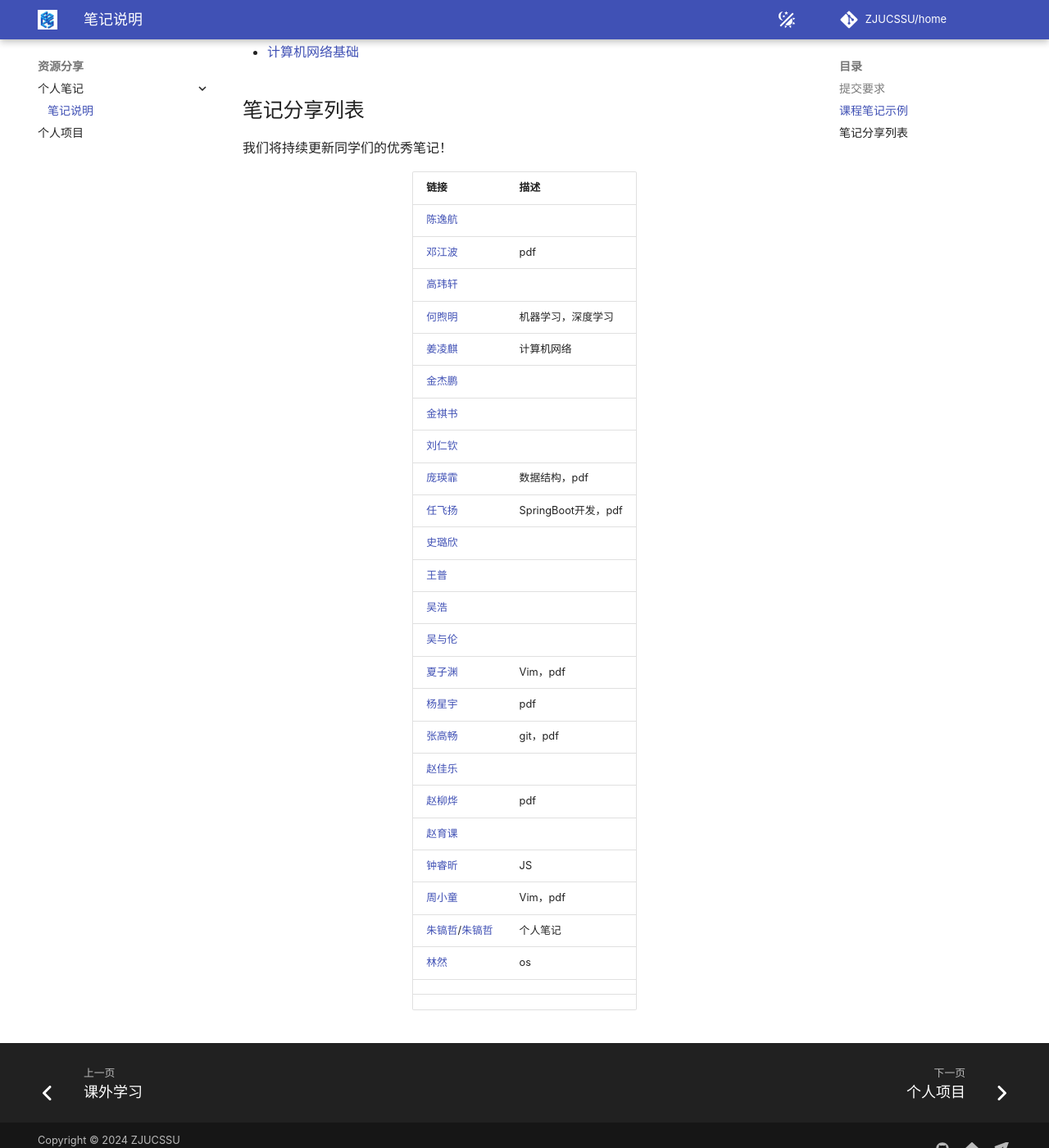
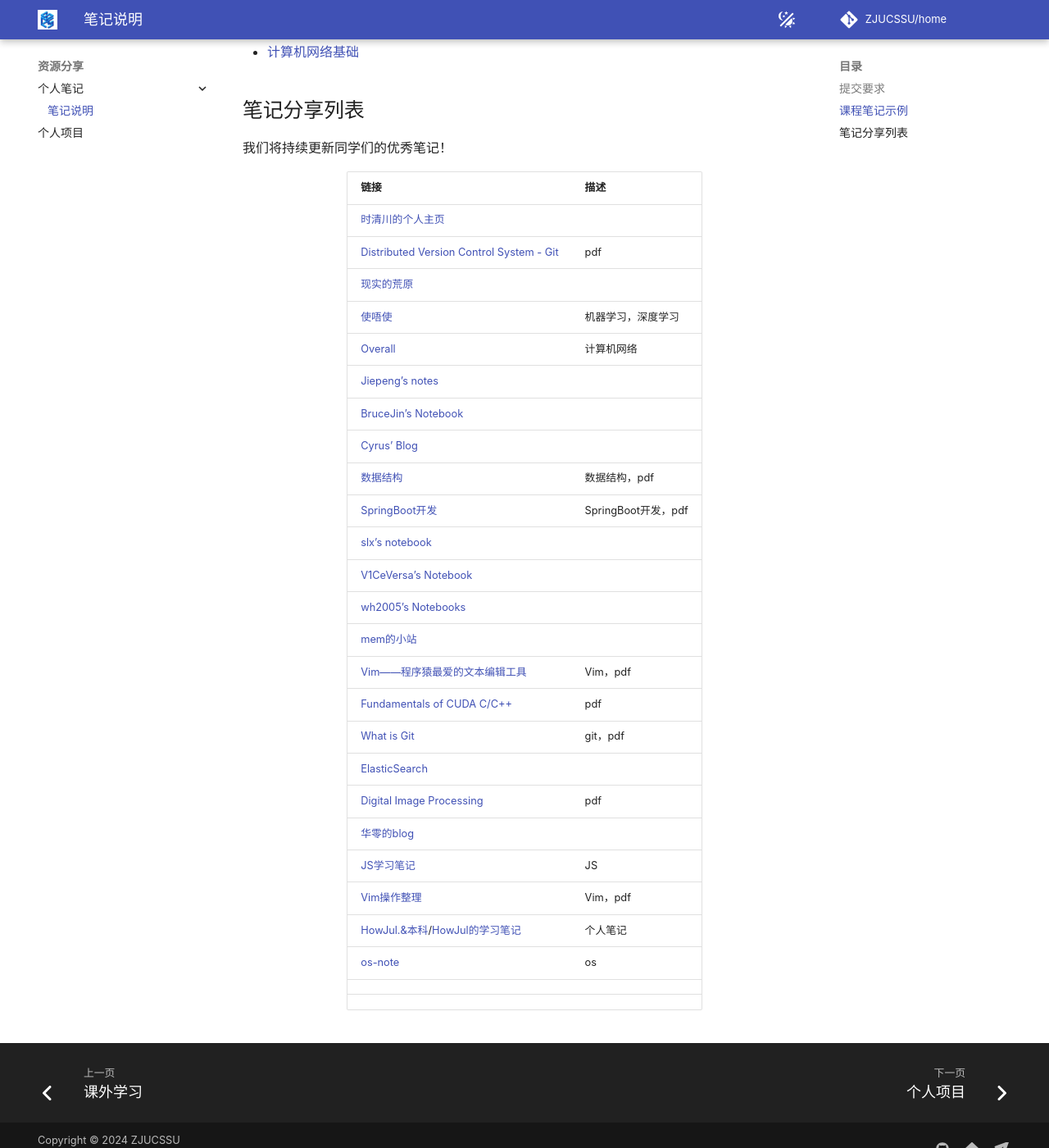
Before and after one commit to ZJUCSSU/home, an MkDocs documentation site: the page built from docs/资源分享/个人笔记/example.md, in a window 1280 px wide and 1400 px high, scrolled down 653 px. Shown: the whole window at 82% size. Built offline with MkDocs 1.6.1 and Material for MkDocs 9.7.7, drawn with Linux system fonts in a browser that asks for light colours; comment, search, counter and statistics services are not loaded.

Commit message:
Update example.md

```diff
--- a/docs/资源分享/个人笔记/example.md
+++ b/docs/资源分享/个人笔记/example.md
@@ -25,29 +25,29 @@
 
 | 链接 | 描述 |
 | :----------- | :----------- |
-| [陈逸航](https://sh17c.top/LessonsNotes/) |  |
-| [邓江波](./assets/邓江波-Distributed%20Version%20Control%20System%20-%20Git.pdf) | pdf |
-| [高玮轩](https://nest.shrike505.cc/notes/) |  |
-| [何煦明](https://dw7hzckbift.feishu.cn/wiki/VulewoHS1i3EWlkx8SbcCl0znRe) | 机器学习，深度学习 |
-| [姜凌麒](./assets/姜凌麒-计网笔记(展示).pdf) | 计算机网络 |
-| [金杰鹏](https://note.jiepeng.tech/) |  |
-| [金祺书](https://brucejqs.github.io/MyNotebook/) |  |
-| [刘仁钦](https://cyrus28214.top/post/0281cead953c/) |  |
-| [庞瑛霏](./assets/庞瑛霏-数据结构.pdf) | 数据结构，pdf |
-| [任飞扬](./assets/任飞扬-SpringBoot开发.pdf) | SpringBoot开发，pdf |
-| [史璐欣](https://collapsar11.github.io/) |  |
-| [王普](https://note.v1ceversaa.cc/) |  |
-| [吴浩](https://freewh2005.github.io/index.html) |  |
-| [吴与伦](https://mem.ac/) |  |
-| [夏子渊](./assets/夏子渊-Vim.pdf) | Vim，pdf |
-| [杨星宇](./assets/杨星宇-_Fundamentals%20of%20CUDA%20C_C++.pdf) | pdf |
-| [张高畅](./assets/张高畅-Git笔记.pdf) | git，pdf |
-| [赵佳乐](https://nonezjl.github.io/mymkdocs/Tools/elasticsearch/#_5) |  |
-| [赵柳烨](./assets/赵柳烨-note.pdf) | pdf |
-| [赵育课](https://hzeroyuke.github.io/my_blog/) |  |
-| [钟睿昕](https://vwd2qst55o9.feishu.cn/docx/MRdjd0SERo0hs1xUcZMc93p1n6d) | JS |
-| [周小童](./assets/周小童-Vim操作整理.pdf) | Vim，pdf |
-| [朱镐哲](https://www.yuque.com/howjul/rt9ms6)/[朱镐哲](https://note.howjul.com/) |个人笔记|
-| [林然](./assets/林然-os-note.pdf) | os |
+| [时清川的个人主页](https://sh17c.top/LessonsNotes/) |  |
+| [Distributed Version Control System - Git](./assets/邓江波-Distributed%20Version%20Control%20System%20-%20Git.pdf) | pdf |
+| [现实的荒原](https://nest.shrike505.cc/notes/) |  |
+| [使唔使](https://dw7hzckbift.feishu.cn/wiki/VulewoHS1i3EWlkx8SbcCl0znRe) | 机器学习，深度学习 |
+| [Overall](./assets/姜凌麒-计网笔记(展示).pdf) | 计算机网络 |
+| [Jiepeng's notes](https://note.jiepeng.tech/) |  |
+| [BruceJin's Notebook](https://brucejqs.github.io/MyNotebook/) |  |
+| [Cyrus' Blog](https://cyrus28214.top/post/0281cead953c/) |  |
+| [数据结构](./assets/庞瑛霏-数据结构.pdf) | 数据结构，pdf |
+| [SpringBoot开发](./assets/任飞扬-SpringBoot开发.pdf) | SpringBoot开发，pdf |
+| [slx's notebook](https://collapsar11.github.io/) |  |
+| [V1CeVersa's Notebook](https://note.v1ceversaa.cc/) |  |
+| [wh2005's Notebooks](https://freewh2005.github.io/index.html) |  |
+| [mem的小站](https://mem.ac/) |  |
+| [Vim——程序猿最爱的文本编辑工具](./assets/夏子渊-Vim.pdf) | Vim，pdf |
+| [Fundamentals of CUDA C/C++](./assets/杨星宇-_Fundamentals%20of%20CUDA%20C_C++.pdf) | pdf |
+| [What is Git](./assets/张高畅-Git笔记.pdf) | git，pdf |
+| [ElasticSearch](https://nonezjl.github.io/mymkdocs/Tools/elasticsearch/#_5) |  |
+| [Digital Image Processing](./assets/赵柳烨-note.pdf) | pdf |
+| [华零的blog](https://hzeroyuke.github.io/my_blog/) |  |
+| [JS学习笔记](https://vwd2qst55o9.feishu.cn/docx/MRdjd0SERo0hs1xUcZMc93p1n6d) | JS |
+| [Vim操作整理](./assets/周小童-Vim操作整理.pdf) | Vim，pdf |
+| [HowJul.&本科](https://www.yuque.com/howjul/rt9ms6)/[HowJul的学习笔记](https://note.howjul.com/) |个人笔记|
+| [os-note](./assets/林然-os-note.pdf) | os |
 |||
 |||
```
